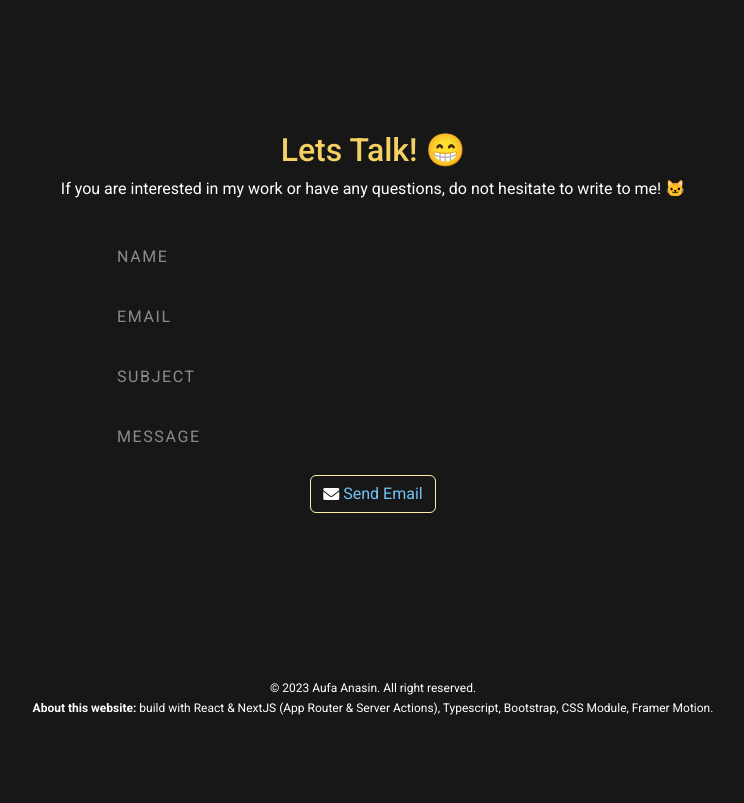
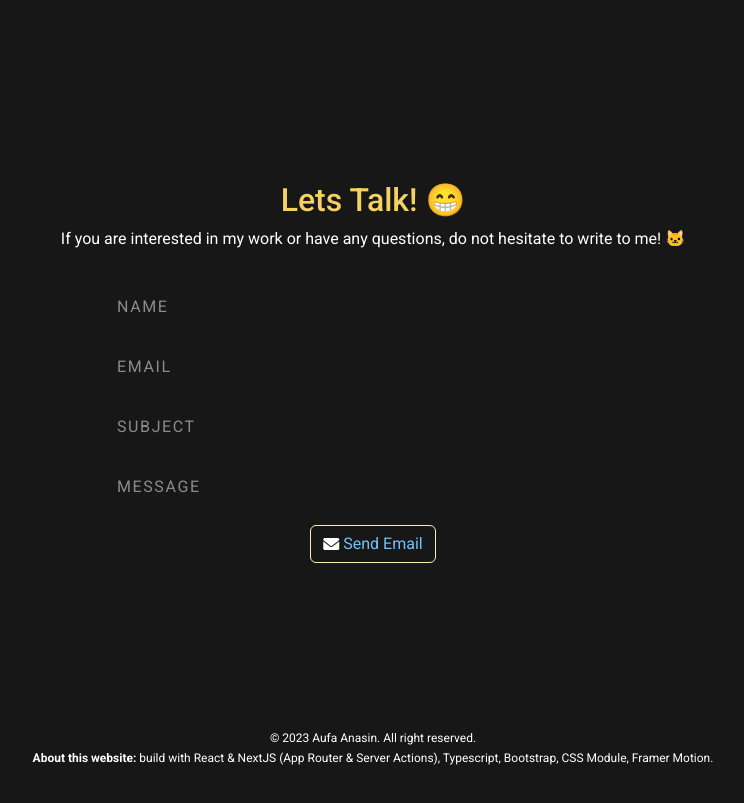
Before and after one commit to AufaAnasin/aufa-airport, a Next.js app: page / in a window 1280 px wide. Shown: the part 7380-8183 px from the top of the page, without its empty margins (267-1011 px from the left). Before the commit the page ends 8137 px from the top, so only its background shows below. Built offline with nearby package versions, Linux system fonts and the light colour scheme.

Commit message:
Fix contact page

```diff
--- a/src/sections/ContactMe/ContactMe.module.css
+++ b/src/sections/ContactMe/ContactMe.module.css
@@ -1,7 +1,7 @@
 .letsTalk {
     color: #F4D160;
     text-align: center;
-    margin-top: 100px;
+    margin-top: 150px;
 }
 
 .spinnerContainer {
```
